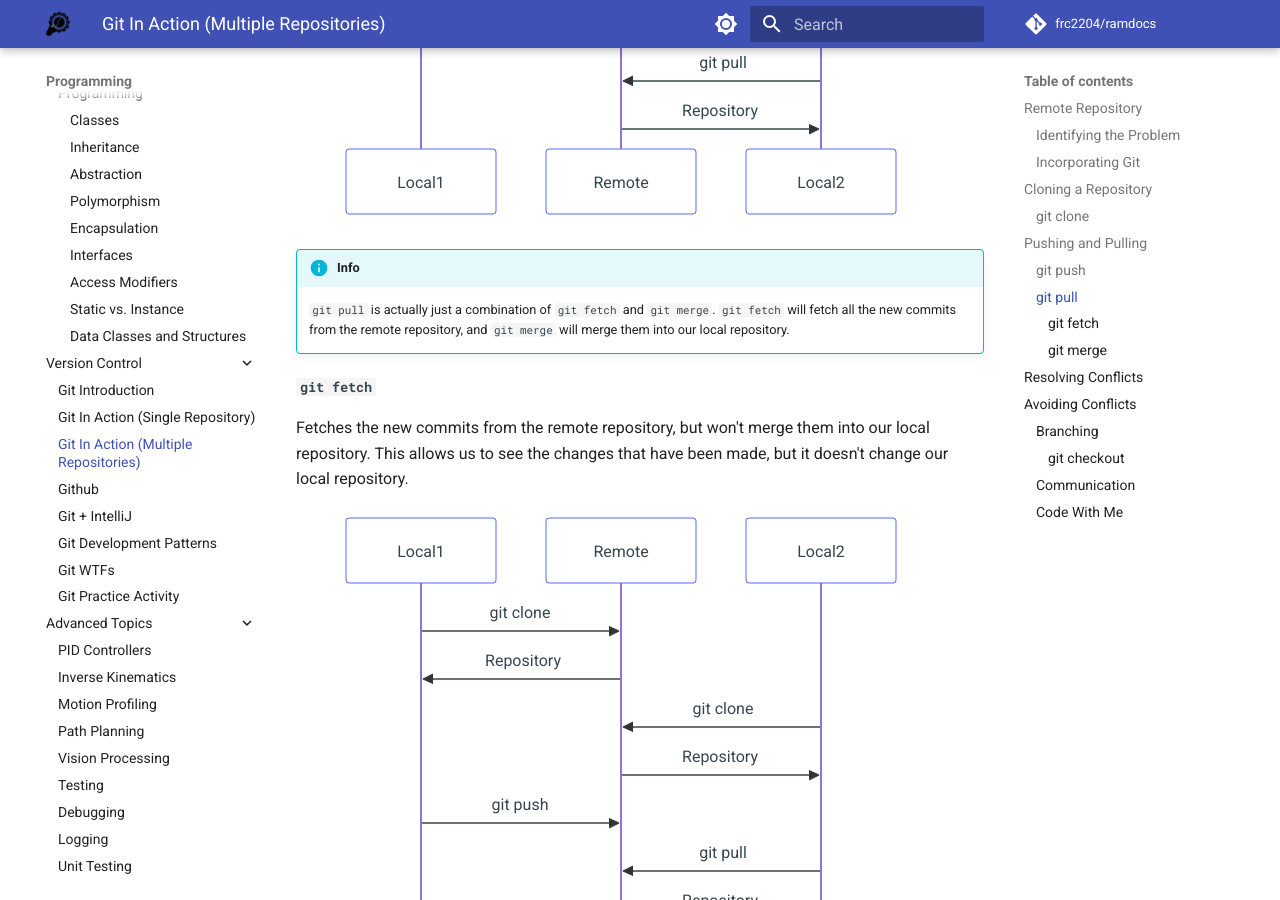
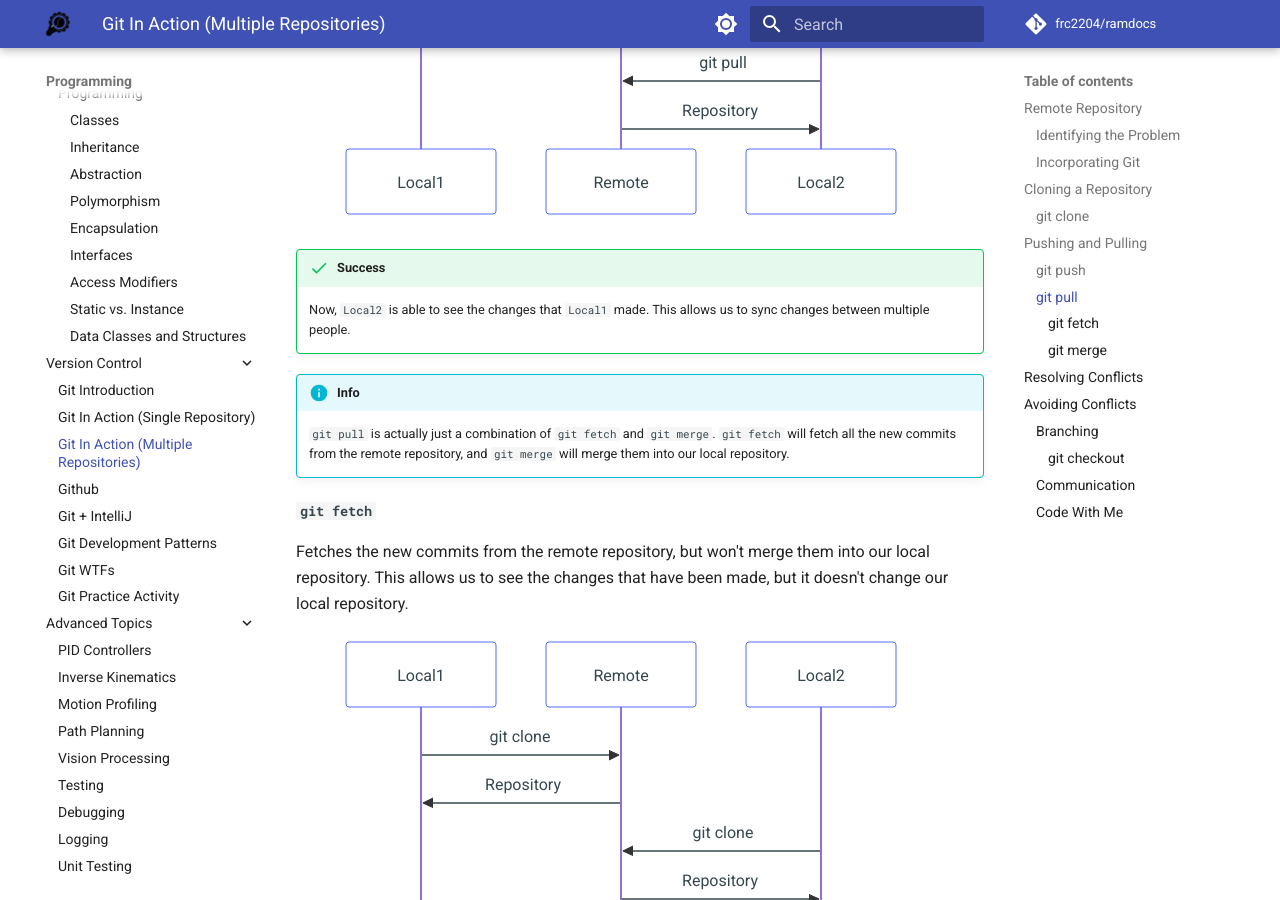
Before and after one commit to frc2204/ramdocs, an MkDocs documentation site: the page built from docs/programming/version-control/git-in-action-multiple.md, in a window 1280 px wide and 900 px high, scrolled down 3554 px. Built offline with MkDocs 1.6.1 and Material for MkDocs 9.7.7, drawn with Linux system fonts in a browser that asks for light colours; nearby versions of some CDN libraries; emoji names are drawn with the system emoji font; library files that are not in the unit come from our copies; comment, search, counter and statistics services are not loaded.

Commit message:
Fix minor git issues

````diff
--- a/docs/programming/version-control/git-in-action-multiple.md
+++ b/docs/programming/version-control/git-in-action-multiple.md
@@ -101,6 +101,9 @@ sequenceDiagram
     Local2->>Remote: git pull
     Remote->>Local2: Repository
 ```
+
+!!! success
+    Now, `Local2` is able to see the changes that `Local1` made. This allows us to sync changes between multiple people.
 
 !!! info
     `git pull` is actually just a combination of `git fetch` and `git merge`. `git fetch` will fetch all the new commits from the remote repository, and `git merge` will merge them into our local repository.
````
Also changed, not shown: docs/programming/version-control/git-in-action-single.md (+1 -1 lines).
